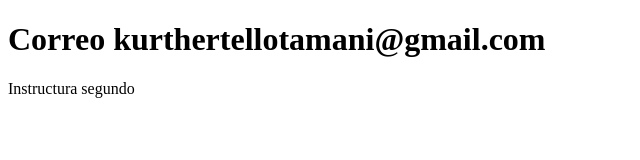
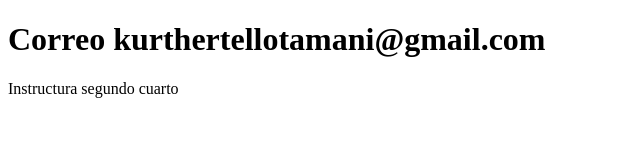
Before and after one commit to Kurth18/sistema-de-redme, a plain HTML site: page contacto.html in a window 1280 px wide. Shown: the full height of the page, 0-640 px from the left. Drawn offline with Linux system fonts and the light colour scheme.

Commit message:
error me sale

```diff
--- a/contacto.html
+++ b/contacto.html
@@ -9,7 +9,7 @@
 
 <body>
     <h1>Correo kurthertellotamani@gmail.com</h1>
-    <p>Instructura segundo</p>
+    <p>Instructura segundo cuarto</p>
 </body>
 
 </html>
```
